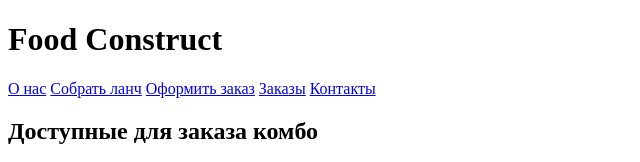
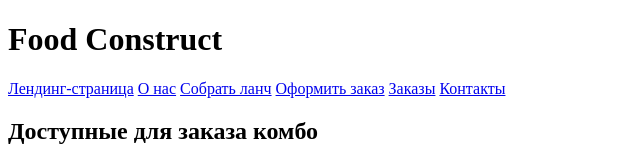
Before and after one commit to Bazilik757/WEB, a website with bundled scripts: page pages/lanch.html in a window 1280 px wide. Shown: the top 162 px of the page, without its empty margins (0-640 px from the left). Built offline with nearby package versions, Linux system fonts and the light colour scheme; no server answers.

Commit message:
Update lanch.html

```diff
--- a/pages/lanch.html
+++ b/pages/lanch.html
@@ -13,6 +13,7 @@
   <header>
     <h1>Food Construct</h1>
     <nav>
+        <a href="/pages/landing.html">Лендинг-страница</a>
         <a href="/index.html">О нас</a>
         <a class="active" href="./lanch.html">Собрать ланч</a>
         <a href="./order.html">Оформить заказ</a>
```
